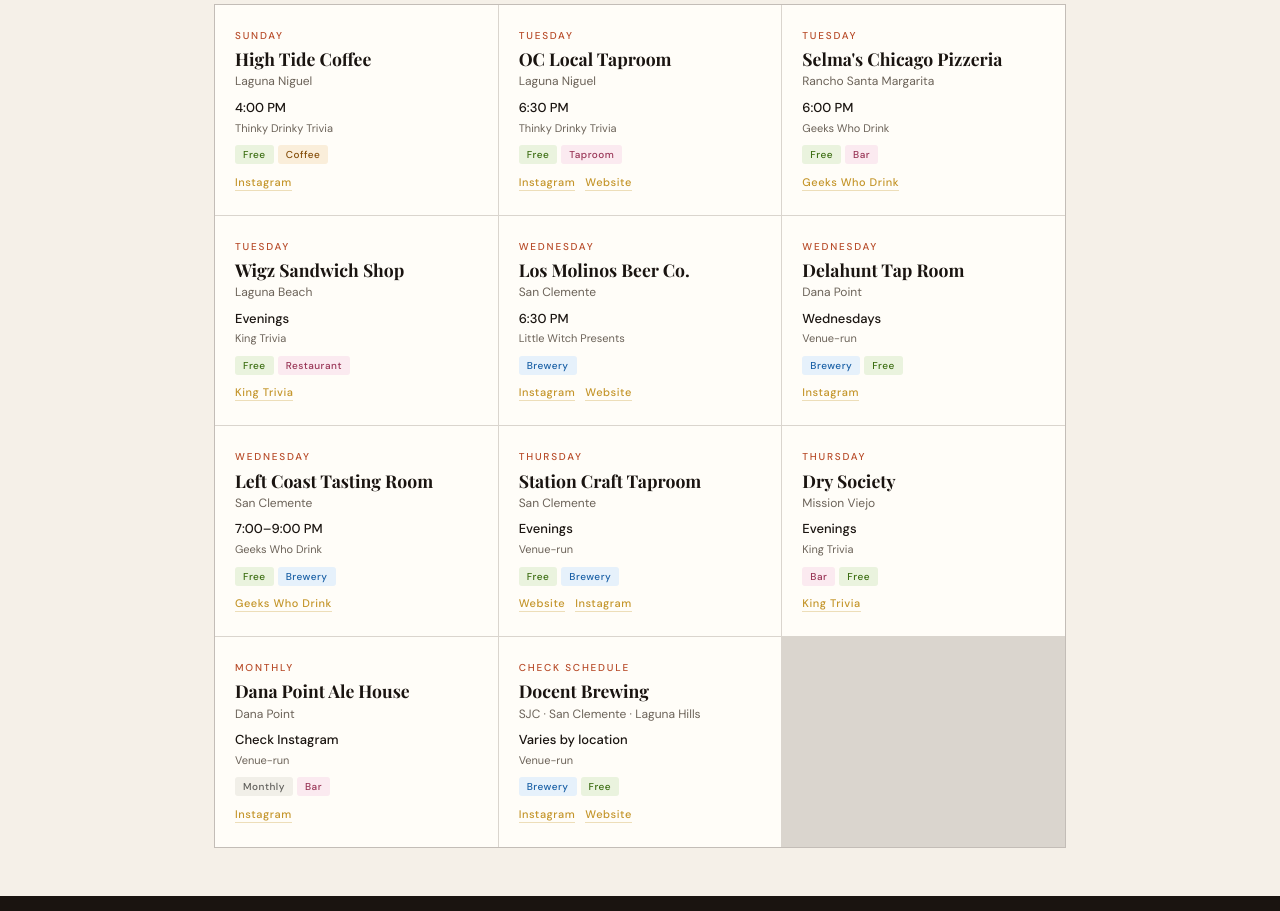
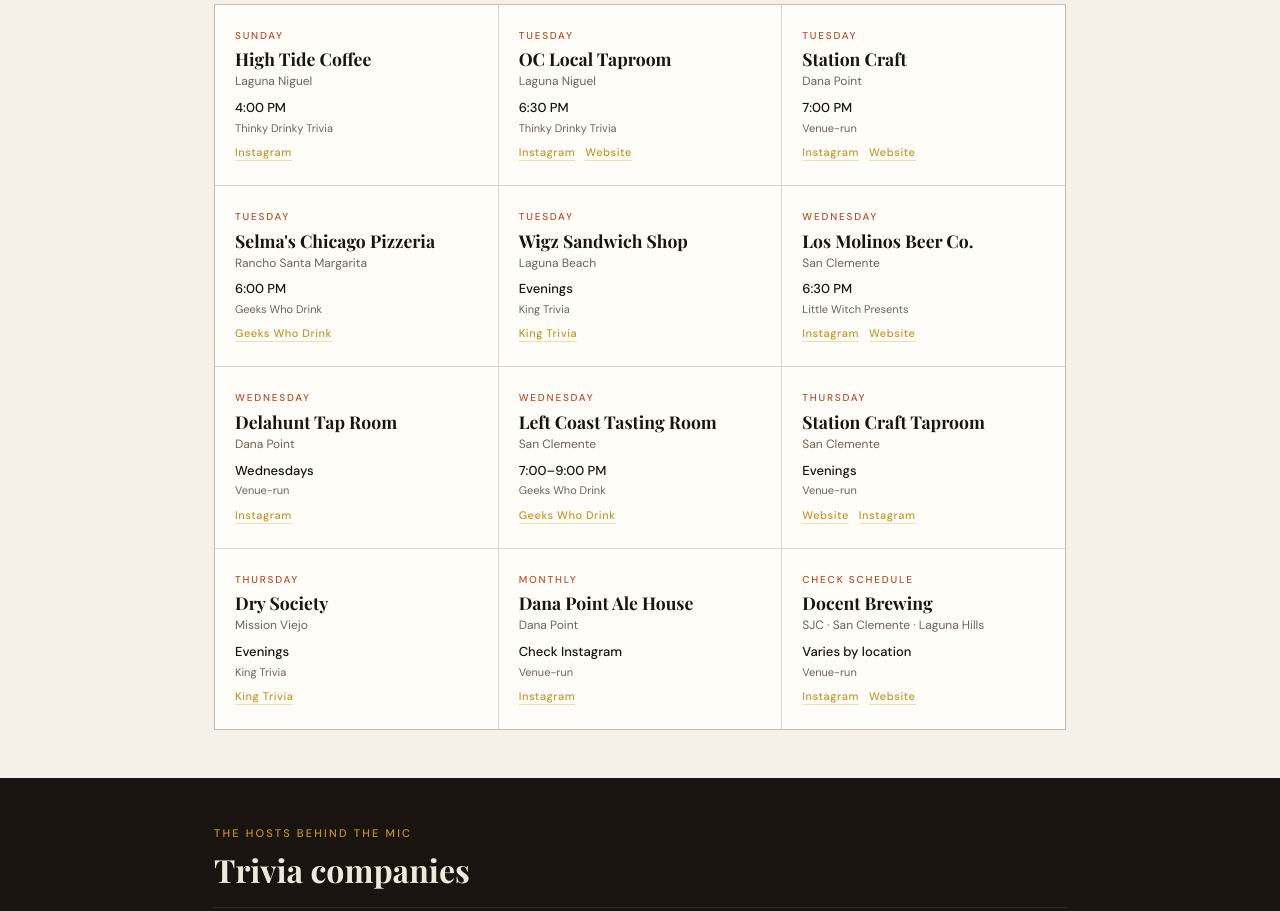
Before and after one commit to 2spencer/oc-trivia, a plain HTML site: page index.html in a window 1280 px wide. Shown: the part 720-1631 px from the top of the page. Drawn offline with nearby package versions, Linux system fonts and the light colour scheme; a web font is replaced by a local one.

Commit message:
Remove tags from venue cards and add Station Craft Dana Point Tuesday 7pm

```diff
--- a/index.html
+++ b/index.html
@@ -451,10 +451,6 @@
         <div class="venue-city">Laguna Niguel</div>
         <div class="venue-time">4:00 PM</div>
         <div class="venue-host">Thinky Drinky Trivia</div>
-        <div class="venue-tags">
-          <span class="tag tag-free">Free</span>
-          <span class="tag tag-coffee">Coffee</span>
-        </div>
         <div class="venue-links">
           <a class="venue-link" href="https://www.instagram.com/hightidecoffeeco/" target="_blank" rel="noopener">Instagram</a>
         </div>
@@ -466,13 +462,21 @@
         <div class="venue-city">Laguna Niguel</div>
         <div class="venue-time">6:30 PM</div>
         <div class="venue-host">Thinky Drinky Trivia</div>
-        <div class="venue-tags">
-          <span class="tag tag-free">Free</span>
-          <span class="tag tag-bar">Taproom</span>
-        </div>
         <div class="venue-links">
           <a class="venue-link" href="https://www.instagram.com/oclocaltaproom/" target="_blank" rel="noopener">Instagram</a>
           <a class="venue-link" href="https://oclocaltaproom.com" target="_blank" rel="noopener">Website</a>
+        </div>
+      </div>
+
+      <div class="venue-card" data-day="tuesday">
+        <div class="venue-day">Tuesday</div>
+        <div class="venue-name">Station Craft</div>
+        <div class="venue-city">Dana Point</div>
+        <div class="venue-time">7:00 PM</div>
+        <div class="venue-host">Venue-run</div>
+        <div class="venue-links">
+          <a class="venue-link" href="https://www.instagram.com/stationcraftdp/" target="_blank" rel="noopener">Instagram</a>
+          <a class="venue-link" href="https://stationcraft.com" target="_blank" rel="noopener">Website</a>
         </div>
       </div>
 
@@ -482,10 +486,6 @@
         <div class="venue-city">Rancho Santa Margarita</div>
         <div class="venue-time">6:00 PM</div>
         <div class="venue-host">Geeks Who Drink</div>
-        <div class="venue-tags">
-          <span class="tag tag-free">Free</span>
-          <span class="tag tag-bar">Bar</span>
-        </div>
         <div class="venue-links">
           <a class="venue-link" href="https://www.geekswhodrink.com" target="_blank" rel="noopener">Geeks Who Drink</a>
         </div>
@@ -497,10 +497,6 @@
         <div class="venue-city">Laguna Beach</div>
         <div class="venue-time">Evenings</div>
         <div class="venue-host">King Trivia</div>
-        <div class="venue-tags">
-          <span class="tag tag-free">Free</span>
-          <span class="tag tag-bar">Restaurant</span>
-        </div>
         <div class="venue-links">
           <a class="venue-link" href="https://kingtrivia.com" target="_blank" rel="noopener">King Trivia</a>
         </div>
@@ -512,9 +508,6 @@
         <div class="venue-city">San Clemente</div>
         <div class="venue-time">6:30 PM</div>
         <div class="venue-host">Little Witch Presents</div>
-        <div class="venue-tags">
-          <span class="tag tag-brewery">Brewery</span>
-        </div>
         <div class="venue-links">
           <a class="venue-link" href="https://www.instagram.com/losmolinosbeer/" target="_blank" rel="noopener">Instagram</a>
           <a class="venue-link" href="https://losmolinosbeer.com" target="_blank" rel="noopener">Website</a>
@@ -527,10 +520,6 @@
         <div class="venue-city">Dana Point</div>
         <div class="venue-time">Wednesdays</div>
         <div class="venue-host">Venue-run</div>
-        <div class="venue-tags">
-          <span class="tag tag-brewery">Brewery</span>
-          <span class="tag tag-free">Free</span>
-        </div>
         <div class="venue-links">
           <a class="venue-link" href="https://www.instagram.com/delahuntbrewing/" target="_blank" rel="noopener">Instagram</a>
         </div>
@@ -542,10 +531,6 @@
         <div class="venue-city">San Clemente</div>
         <div class="venue-time">7:00–9:00 PM</div>
         <div class="venue-host">Geeks Who Drink</div>
-        <div class="venue-tags">
-          <span class="tag tag-free">Free</span>
-          <span class="tag tag-brewery">Brewery</span>
-        </div>
         <div class="venue-links">
           <a class="venue-link" href="https://www.geekswhodrink.com" target="_blank" rel="noopener">Geeks Who Drink</a>
         </div>
@@ -557,10 +542,6 @@
         <div class="venue-city">San Clemente</div>
         <div class="venue-time">Evenings</div>
         <div class="venue-host">Venue-run</div>
-        <div class="venue-tags">
-          <span class="tag tag-free">Free</span>
-          <span class="tag tag-brewery">Brewery</span>
-        </div>
         <div class="venue-links">
           <a class="venue-link" href="https://sc.stationcraft.com" target="_blank" rel="noopener">Website</a>
           <a class="venue-link" href="https://www.instagram.com/stationcraftsc/" target="_blank" rel="noopener">Instagram</a>
@@ -573,10 +554,6 @@
         <div class="venue-city">Mission Viejo</div>
         <div class="venue-time">Evenings</div>
         <div class="venue-host">King Trivia</div>
-        <div class="venue-tags">
-          <span class="tag tag-bar">Bar</span>
-          <span class="tag tag-free">Free</span>
-        </div>
         <div class="venue-links">
           <a class="venue-link" href="https://kingtrivia.com" target="_blank" rel="noopener">King Trivia</a>
         </div>
@@ -588,10 +565,6 @@
         <div class="venue-city">Dana Point</div>
         <div class="venue-time">Check Instagram</div>
         <div class="venue-host">Venue-run</div>
-        <div class="venue-tags">
-          <span class="tag tag-monthly">Monthly</span>
-          <span class="tag tag-bar">Bar</span>
-        </div>
         <div class="venue-links">
           <a class="venue-link" href="https://www.instagram.com/danapointalehouse/" target="_blank" rel="noopener">Instagram</a>
         </div>
@@ -603,10 +576,6 @@
         <div class="venue-city">SJC · San Clemente · Laguna Hills</div>
         <div class="venue-time">Varies by location</div>
         <div class="venue-host">Venue-run</div>
-        <div class="venue-tags">
-          <span class="tag tag-brewery">Brewery</span>
-          <span class="tag tag-free">Free</span>
-        </div>
         <div class="venue-links">
           <a class="venue-link" href="https://www.instagram.com/docentbrewing/" target="_blank" rel="noopener">Instagram</a>
           <a class="venue-link" href="https://docentbrewing.com" target="_blank" rel="noopener">Website</a>
@@ -699,6 +668,7 @@
   const WEEKLY_EVENTS = [
     { day: 0, name: 'High Tide Coffee',     city: 'Laguna Niguel',  time: '4:00 PM',  type: 'weekly' },
     { day: 2, name: 'OC Local Taproom',     city: 'Laguna Niguel',  time: '6:30 PM',  type: 'weekly' },
+    { day: 2, name: 'Station Craft',        city: 'Dana Point',     time: '7:00 PM',  type: 'weekly' },
     { day: 2, name: "Selma's Pizzeria",     city: 'Rancho SM',      time: '6:00 PM',  type: 'weekly' },
     { day: 2, name: 'Wigz Sandwich Shop',   city: 'Laguna Beach',   time: 'Evening',  type: 'weekly' },
     { day: 3, name: 'Los Molinos Beer',     city: 'San Clemente',   time: '6:30 PM',  type: 'weekly' },
```
